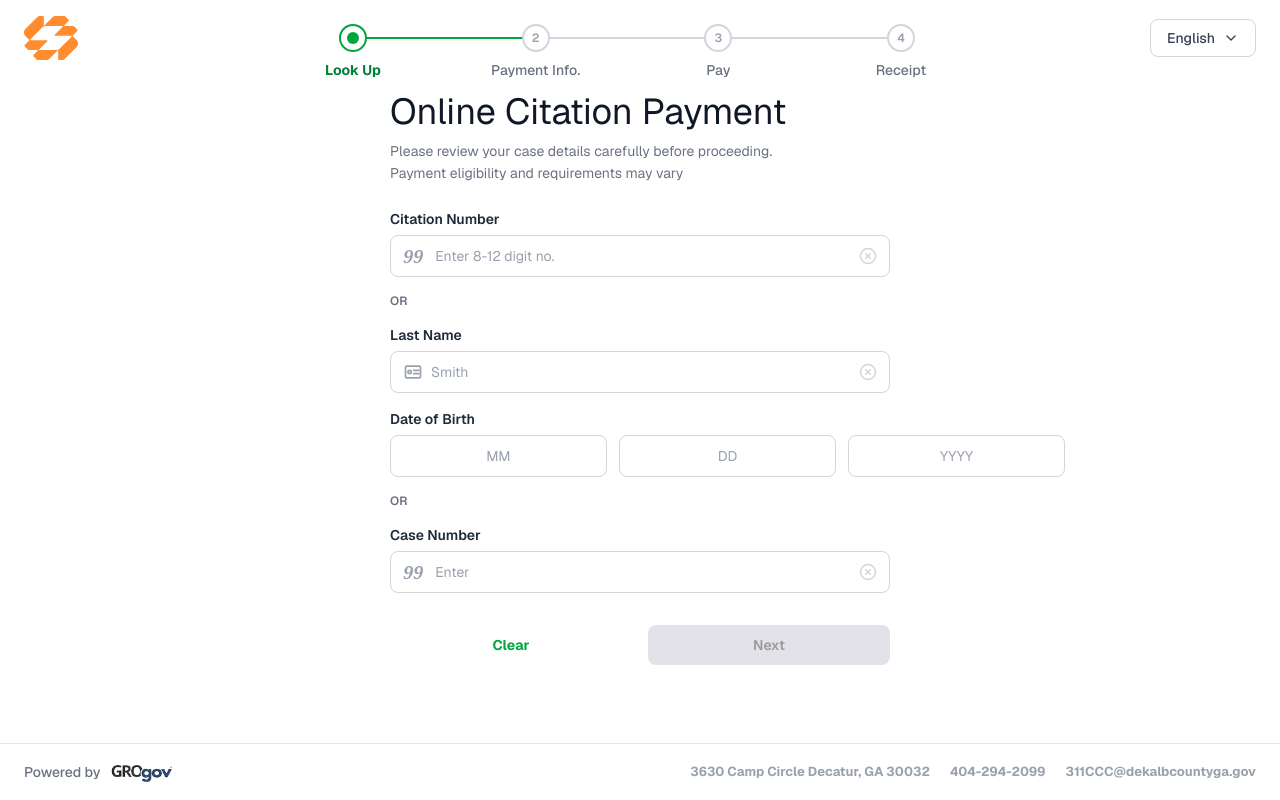
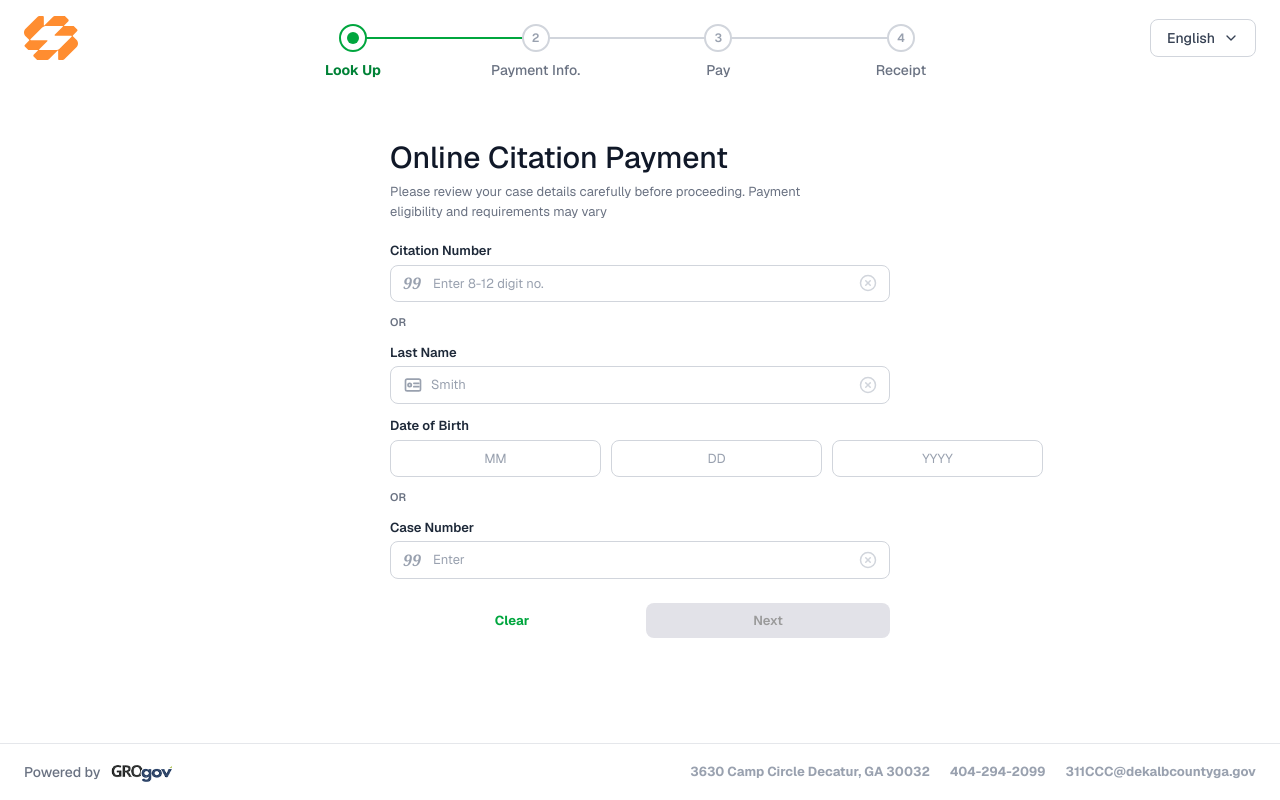
Before and after one commit to amananurag20/Peer_frontend, a Next.js app: page / in a window 1280 px wide. Built offline with nearby package versions, Linux system fonts and the light colour scheme.

Commit message:
Update PaymentForm.tsx

```diff
--- a/components/PaymentForm.tsx
+++ b/components/PaymentForm.tsx
@@ -2,27 +2,27 @@ import { CloseCircleIcon, UserBadgeIcon } from './Icons';
 
 export default function PaymentForm() {
     return (
-        <div className="w-full max-w-[500px]">
-            <h1 className="text-3xl md:text-4xl font-normal text-gray-900 mb-2 text-center sm:text-left">
+        <div className="w-full max-w-[500px] mt-8 md:mt-12">
+            <h1 className="text-[28px] md:text-3xl font-medium text-gray-900 mb-1.5 text-center sm:text-left">
                 Online Citation Payment
             </h1>
-            <p className="text-gray-500 text-sm mb-6 leading-[1.6] max-w-[420px] text-center sm:text-left">
+            <p className="text-gray-500 text-[13px] mb-5 leading-normal max-w-[420px] text-center sm:text-left">
                 Please review your case details carefully before proceeding.
                 Payment eligibility and requirements may vary
             </p>
 
-            <div className="flex flex-col gap-4">
+            <div className="flex flex-col gap-3">
                 {/* Citation Number */}
-                <div className="flex flex-col gap-1.5">
-                    <label className="text-sm font-semibold text-gray-800">Citation Number</label>
-                    <div className="flex items-center border border-gray-300 rounded-lg px-3 py-2.5 bg-white relative focus-within:border-gray-500 transition-colors">
+                <div className="flex flex-col gap-1">
+                    <label className="text-[13px] font-semibold text-gray-800">Citation Number</label>
+                    <div className="flex items-center border border-gray-300 rounded-lg px-3 py-2 bg-white relative focus-within:border-gray-500 transition-colors">
                         <div className="text-gray-400 mr-2 flex items-center justify-center">
-                            <span className="font-serif text-[18px] leading-none font-bold italic mr-1">99</span>
+                            <span className="font-serif text-[16px] leading-none font-bold italic mr-1">99</span>
                         </div>
                         <input
                             type="text"
                             placeholder="Enter 8-12 digit no."
-                            className="flex-1 outline-none text-gray-800 text-sm placeholder-gray-400 bg-transparent"
+                            className="flex-1 outline-none text-gray-800 text-[13px] placeholder-gray-400 bg-transparent"
                         />
                         <button className="text-gray-300 hover:text-gray-500 ml-2 transition-colors">
                             <CloseCircleIcon />
@@ -30,21 +30,21 @@ export default function PaymentForm() {
                     </div>
                 </div>
 
-                <div className="flex items-center justify-start text-gray-500 font-semibold text-xs">
+                <div className="flex items-center justify-start text-gray-500 font-semibold text-[11px]">
                     OR
                 </div>
 
                 {/* Last Name */}
-                <div className="flex flex-col gap-1.5">
-                    <label className="text-sm font-semibold text-gray-800">Last Name</label>
-                    <div className="flex items-center border border-gray-300 rounded-lg px-3 py-2.5 bg-white relative focus-within:border-gray-500 transition-colors">
+                <div className="flex flex-col gap-1">
+                    <label className="text-[13px] font-semibold text-gray-800">Last Name</label>
+                    <div className="flex items-center border border-gray-300 rounded-lg px-3 py-2 bg-white relative focus-within:border-gray-500 transition-colors">
                         <div className="text-gray-400 mr-2">
                             <UserBadgeIcon />
                         </div>
                         <input
                             type="text"
                             placeholder="Smith"
-                            className="flex-1 outline-none text-gray-800 text-sm placeholder-gray-400 bg-transparent"
+                            className="flex-1 outline-none text-gray-800 text-[13px] placeholder-gray-400 bg-transparent"
                         />
                         <button className="text-gray-300 hover:text-gray-500 ml-2 transition-colors">
                             <CloseCircleIcon />
@@ -53,45 +53,45 @@ export default function PaymentForm() {
                 </div>
 
                 {/* Date of Birth */}
-                <div className="flex flex-col gap-1.5">
-                    <label className="text-sm font-semibold text-gray-800">Date of Birth</label>
-                    <div className="flex justify-between items-center gap-3">
+                <div className="flex flex-col gap-1">
+                    <label className="text-[13px] font-semibold text-gray-800">Date of Birth</label>
+                    <div className="flex justify-between items-center gap-2.5">
                         <input
                             type="text"
                             placeholder="MM"
-                            className="flex-1 border border-gray-300 rounded-lg px-3 py-2.5 outline-none text-gray-800 text-sm placeholder-gray-400 bg-white focus:border-gray-500 transition-colors text-center"
+                            className="flex-1 border border-gray-300 rounded-lg px-3 py-2 outline-none text-gray-800 text-[13px] placeholder-gray-400 bg-white focus:border-gray-500 transition-colors text-center"
                             maxLength={2}
                         />
                         <input
                             type="text"
                             placeholder="DD"
-                            className="flex-1 border border-gray-300 rounded-lg px-3 py-2.5 outline-none text-gray-800 text-sm placeholder-gray-400 bg-white focus:border-gray-500 transition-colors text-center"
+                            className="flex-1 border border-gray-300 rounded-lg px-3 py-2 outline-none text-gray-800 text-[13px] placeholder-gray-400 bg-white focus:border-gray-500 transition-colors text-center"
                             maxLength={2}
                         />
                         <input
                             type="text"
                             placeholder="YYYY"
-                            className="flex-1 border border-gray-300 rounded-lg px-3 py-2.5 outline-none text-gray-800 text-sm placeholder-gray-400 bg-white focus:border-gray-500 transition-colors text-center"
+                            className="flex-1 border border-gray-300 rounded-lg px-3 py-2 outline-none text-gray-800 text-[13px] placeholder-gray-400 bg-white focus:border-gray-500 transition-colors text-center"
                             maxLength={4}
                         />
                     </div>
                 </div>
 
-                <div className="flex items-center justify-start text-gray-500 font-semibold text-xs">
+                <div className="flex items-center justify-start text-gray-500 font-semibold text-[11px]">
                     OR
                 </div>
 
                 {/* Case Number */}
-                <div className="flex flex-col gap-1.5">
-                    <label className="text-sm font-semibold text-gray-800">Case Number</label>
-                    <div className="flex items-center border border-gray-300 rounded-lg px-3 py-2.5 bg-white relative focus-within:border-gray-500 transition-colors">
+                <div className="flex flex-col gap-1">
+                    <label className="text-[13px] font-semibold text-gray-800">Case Number</label>
+                    <div className="flex items-center border border-gray-300 rounded-lg px-3 py-2 bg-white relative focus-within:border-gray-500 transition-colors">
                         <div className="text-gray-400 mr-2 flex items-center justify-center">
-                            <span className="font-serif text-[18px] leading-none font-bold italic mr-1">99</span>
+                            <span className="font-serif text-[16px] leading-none font-bold italic mr-1">99</span>
                         </div>
                         <input
                             type="text"
                             placeholder="Enter"
-                            className="flex-1 outline-none text-gray-800 text-sm placeholder-gray-400 bg-transparent"
+                            className="flex-1 outline-none text-gray-800 text-[13px] placeholder-gray-400 bg-transparent"
                         />
                         <button className="text-gray-300 hover:text-gray-500 ml-2 transition-colors">
                             <CloseCircleIcon />
@@ -100,13 +100,13 @@ export default function PaymentForm() {
                 </div>
 
                 {/* Actions */}
-                <div className="flex items-center gap-4 mt-4">
+                <div className="flex items-center gap-3 mt-3">
                     <div className="flex-1 flex justify-center">
-                        <button className="text-green-600 font-bold text-sm px-8 py-2.5 hover:bg-green-50 rounded-lg transition-colors">
+                        <button className="text-green-600 font-bold text-[13px] px-8 py-2 hover:bg-green-50 rounded-lg transition-colors">
                             Clear
                         </button>
                     </div>
-                    <button disabled className="flex-1 bg-[#e2e2e8] text-[#9a9a9a] font-semibold text-sm py-2.5 rounded-lg cursor-not-allowed transition-colors text-center">
+                    <button disabled className="flex-1 bg-[#e2e2e8] text-[#9a9a9a] font-semibold text-[13px] py-2 rounded-lg cursor-not-allowed transition-colors text-center">
                         Next
                     </button>
                 </div>
```
